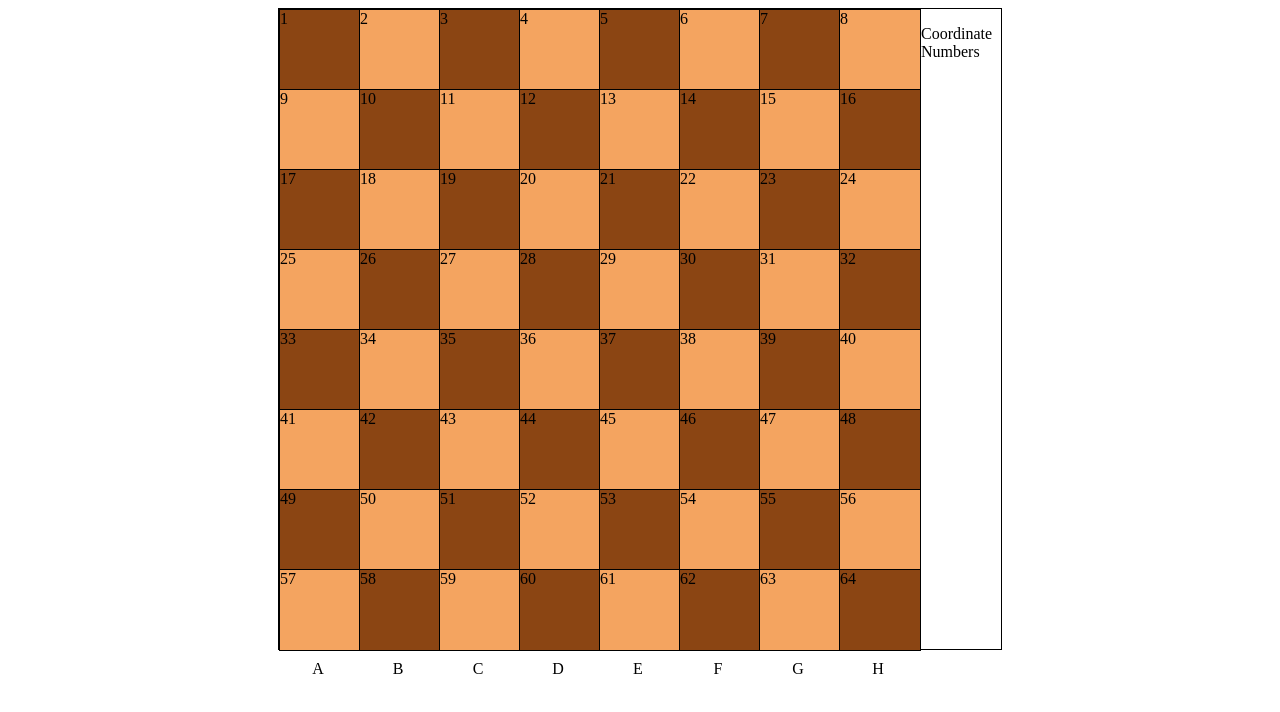
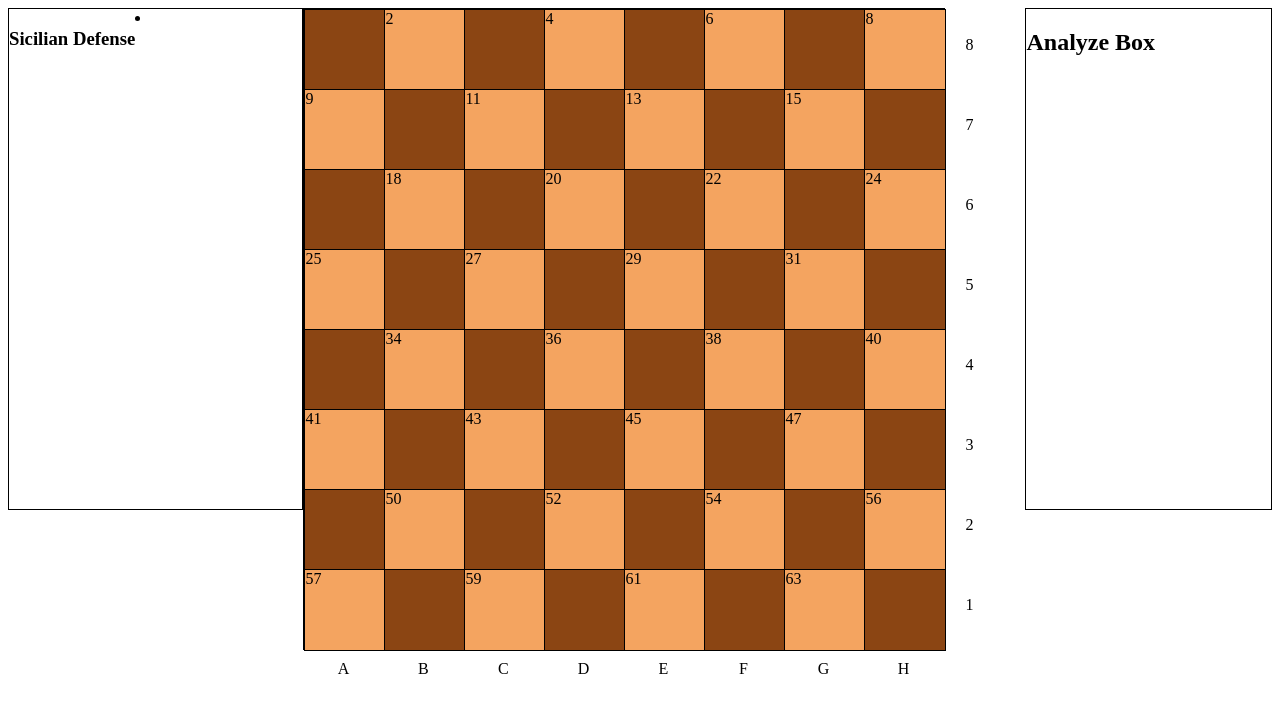
Before and after one commit to GrzegorzSzymczakk/ChessOpening, a Vue app in the folder src/frontend/: page / in a window 1280 px wide. Shown: the top 712 px of the page. Built offline with nearby package versions, Linux system fonts and the light colour scheme.

Commit message:
add all boxes

```diff
--- a/src/frontend/src/App.vue
+++ b/src/frontend/src/App.vue
@@ -1,17 +1,24 @@
 <template>
+  <ChapterBox/>
   <ChessBoardBox class="container"/>
+  <AnalyzeBox/>
 </template>
 
 <script>
 import ChessBoardBox from "@/components/ChessBoardBox";
+import ChapterBox from "@/components/ChapterBox";
+import AnalyzeBox from "@/components/AnalyzeBox";
 
 export default {
   name: 'App',
-  components: {ChessBoardBox}
+  components: {AnalyzeBox, ChapterBox, ChessBoardBox}
 }
 </script>
 
 <style>
+div{
+  display: flex;
+}
 .container{
   display: grid;
   justify-content: center;
--- /dev/null
+++ b/src/frontend/src/components/AnalyzeBox.vue
@@ -0,0 +1,26 @@
+<template>
+<div class="analyze">
+  <h2>{{topic}}</h2>
+
+</div>
+</template>
+
+<script>
+export default {
+  name: "AnalyzeBox",
+  data(){
+    return{
+      topic: "Analyze Box"
+    }
+  }
+}
+</script>
+
+<style scoped>
+.analyze{
+  height: 500px;
+  width: 250px;
+  border: 1px solid black;
+}
+
+</style>
--- a/src/frontend/src/components/ChapterBox.vue
+++ b/src/frontend/src/components/ChapterBox.vue
@@ -1,6 +1,9 @@
 <template>
 <div class="chapter">
+  <h3>Sicilian Defense</h3>
+  <li class="chapters">
 
+  </li>
 </div>
 </template>
 
@@ -11,8 +14,8 @@ export default {
 </script>
 <style scoped>
 .chapter{
-  height: 200px;
-  width: 120px;
+  height: 500px;
+  width: 300px;
   border: 1px solid black;
 
 }
--- a/src/frontend/src/components/ChessBoard.vue
+++ b/src/frontend/src/components/ChessBoard.vue
@@ -4,8 +4,10 @@
                  :key="field"
                  :counter="field"
                  :white="this.fieldColor"
+
     />
   </div>
+<!--  <SquareField class="img"></SquareField>-->
 </template>
 
 <script>
@@ -36,5 +38,8 @@ export default {
   height: 640px;
   border: 1px solid black;
 }
+.img{
+  content: url("../assets/white_pawn.png");
+}
 
 </style>
--- a/src/frontend/src/components/ChessBoardBox.vue
+++ b/src/frontend/src/components/ChessBoardBox.vue
@@ -25,7 +25,6 @@ export default {
   display: grid;
   width: 80px;
   height: 640px;
-  border: 1px solid black;
   grid-column-start: 2;
 }
 .bottom{
--- a/src/frontend/src/components/SquareField.vue
+++ b/src/frontend/src/components/SquareField.vue
@@ -1,6 +1,6 @@
 <template>
-    <div v-if="this.isWhite" class="white">{{counter}}</div>
-    <div v-else>{{counter}}</div>
+    <div v-if="this.isWhite" class="white" :id="counter" >{{counter}}</div>
+    <div v-else :id="counter" >{{}}</div>
 </template>
 
 <script>
--- a/src/frontend/src/components/labeling/CoordinateNumbers.vue
+++ b/src/frontend/src/components/labeling/CoordinateNumbers.vue
@@ -1,6 +1,8 @@
 <template>
   <div>
-    <p>Coordinate Numbers</p>
+    <label class="numbers" v-for="num in 8" :key="num">
+      {{9-num}}
+    </label>
   </div>
 </template>
 
@@ -11,6 +13,16 @@ export default {
 </script>
 
 <style scoped>
-
+div {
+  display: grid;
+  width: 640px;
+  height: 80px;
+  grid-template-rows: repeat(8, 80px);
+}
+.numbers{
+  padding: 20px;
+  position: relative;
+  top: 10%;
+}
 
 </style>
```
Also changed, not shown: src/frontend/src/assets/logo.png (deleted), src/frontend/src/assets/white_pawn.png (added).
